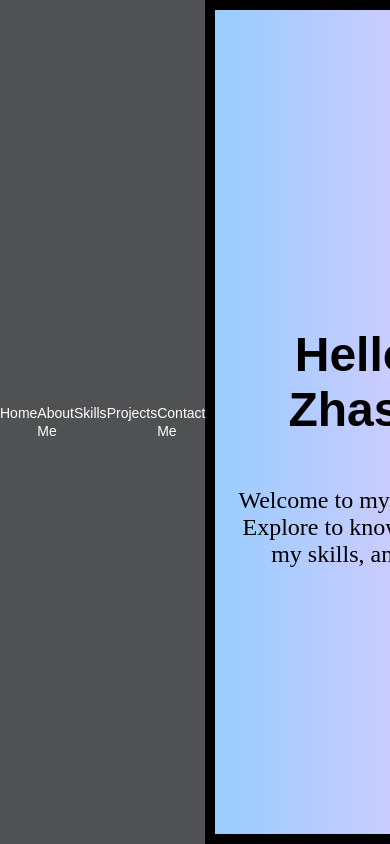
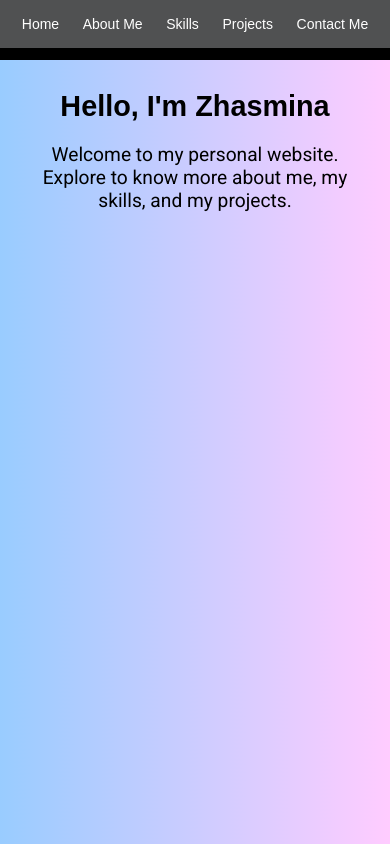
Before and after one commit to ZhAngelova/Swiper-Portfolio, a plain HTML site: page index.html in a window 390 px wide. Drawn offline with nearby package versions, Linux system fonts and the light colour scheme; a web font is replaced by a local one.

Commit message:
adding mobile responsive design

```diff
--- a/script1.js
+++ b/script1.js
@@ -2,30 +2,27 @@ document.addEventListener('DOMContentLoaded', () => {
     const swiper = new Swiper('.swiper-container', {
         effect: 'cube',
         grabCursor: true,
-        speed: 1000, // Transition speed in milliseconds (1000ms = 1 second)
+        speed: 1000,
         cubeEffect: {
-            shadow: false, // Disables the shadow for the cube effect.
-            slideShadows: false, // Disables the slide shadows.
+            shadow: false,
+            slideShadows: false,
         },
         on: {
             init: function () {
-                // Ensure the first slide is active without any margin or padding issues.
+
                 this.slides[0].style.marginTop = '0';
             }
         }
     });
 
-    // Select all navigation links with the class 'nav-link'.
+
     const navLinks = document.querySelectorAll('.nav-link');
-    // Iterate over each navigation link.
+
     navLinks.forEach(link => {
-        // Add a click event listener to each link.
+
         link.addEventListener('click', (e) => {
-            // Prevent the default anchor click behavior.
             e.preventDefault();
-            // Get the target index from the 'data-index' attribute of the clicked link.
             const targetIndex = link.getAttribute('data-index');
-            // Slide to the target index in the Swiper instance.
             swiper.slideTo(targetIndex);
         });
     });
--- a/style1.css
+++ b/style1.css
@@ -5,106 +5,85 @@
     box-sizing: border-box;
 }
 
-
-
-html,
-body {
+html, body {
     height: 100%;
-    overflow: hidden;
+    overflow-x: hidden;
     background-color: #000;
     font-family: 'Dune Rise', sans-serif;
-
 }
 
 p {
-    font-family: 'Times New Roman', Times, serif;
+    font-family: 'Roboto', sans-serif;
 }
 
 h1, h2 {
-    padding: 50px;
+    padding: 20px;
 }
 
 .container {
     display: flex;
-    height: 100vh;
+    flex-direction: column;
+    height: 100%;
 }
 
 nav {
     font-family: 'Dune Rise', sans-serif;
+    width: 100%;
+    background: #505152;
+    color: white;
+    padding: 10px;
+    text-align: center;
     position: fixed;
     top: 0;
-    left: 0;
-    width: 200px;
-    height: 100%;
-    background: #505152;
-    color: white;
-    display: flex;
-    align-items: center;
-    justify-content: center;
-    flex-direction: column;
     z-index: 10;
 }
 
 nav ul {
     list-style: none;
+    display: flex;
+    justify-content: space-around;
+    /* padding: 10px; */
     padding: 0;
 }
 
 nav ul li {
-    margin: 20px 0;
+    /* margin: 0; */
+    margin: 0 10px;
 }
 
 nav ul li a {
     color: white;
     text-decoration: none;
-    font-size: 18px;
+    font-size: 16px;
+    padding: 5px 10px;
 }
 
+/* Swiper container styles */
 .swiper-container {
-    margin-left: 200px;
-    width: calc(100% - 200px);
-    height: 100%;
-    z-index: 5;
-    padding: 10px;
-
+    width: 100%;
+    height: 100vh;
+    padding: 0;
+    margin-top: 50px; /* Offset for fixed nav */
 }
 
 .swiper-slide {
     display: flex;
     flex-direction: column;
-    justify-content: flex-start;
+    justify-content: center;
     align-items: center;
     text-align: center;
     height: 100%;
-    font-size: 1.5em;
-    background-color: #000; /* Match body background */
-    padding: 30px;
+    font-size: 1.2em;
+    background-color: #000;
+    padding: 20px;
 }
 
-.slide-content {
-    width: 100%;
-    height: 100%;
-    overflow-y: auto;
-
-}
-
-/* Different background colors for each section */
 #home {
-    background: linear-gradient(to right,#99ccff 0%, #ffccff 100%);
-    display: flex;
-    justify-content: center;
-    align-items: center;
-    flex-direction: column;
-
+    background: linear-gradient(to right, #99ccff 0%, #ffccff 100%);
 }
 
 #about {
     background: linear-gradient(to right, #ffccff 0%, #c534c5 100%);
-    display: flex;
-    justify-content: center;
-    align-items: center;
-    flex-direction: column;
-
 }
 
 #skills {
@@ -119,159 +98,91 @@ nav ul li a {
     background: linear-gradient(to right, #66ffff 0%, #99ccff 100%);
 }
 
-
-/* Skills */
+/* Responsive images */
 .skills-icons img {
-    width: 100px;
-    margin: 40px;
+    width: 80px;
+    margin: 20px;
 }
 
-
-/* Projects */
+/* Project Section */
 .project-sections {
     width: 100%;
-}
-
-.project-item {
-    display: flex;
-    justify-content: space-between;
-    align-items: center;
-    width: 100%;
-    margin-bottom: 30px; /* Add spacing between projects */
-}
-
-.project-description {
-    margin-bottom: 30px;
+    padding: 20px;
 }
 
 .project-iframe {
     margin-bottom: 30px;
 }
 
-.project-button {
-    margin-bottom: 50px;
+.project-description {
+    margin-bottom: 30px;
+    padding: 0 10px;
 }
-
-.project-button a {
-    color: white;
-    background: #333;
-    padding: 10px 20px;
-    text-decoration: none;
-    border-radius: 5px;
-    transition: background 0.3s;
-}
-
-/* .project-button a:hover {
-    background: #ff7b7b;
-} */
-
 
 /* Contact me */
 .social-icons a {
     color: rgb(92, 47, 92);
-    font-size: 20px;
-    margin: 20px;
+    font-size: 18px;
+    margin: 10px;
     text-decoration: none;
     display: flex;
-    align-items: baseline;
-
+    align-items: center;
 }
 
 i {
-    font-size: 40px;
-    padding-right: 20px;
+    font-size: 30px;
+    padding-right: 10px;
 }
 
-
-/* Responsive design */
-
-/* Media Queries */
-@media (max-width: 1200px) {
-    nav {
-        width: 150px;
+/* Mobile-specific styles */
+@media (max-width: 480px) {
+    nav ul {
+        flex-wrap: wrap;
     }
 
-    .swiper-container {
-        margin-left: 150px;
-        width: calc(100% - 150px);
-    }
-
-    nav ul li a {
-        font-size: 16px;
-    }
-}
-
-@media (max-width: 768px) {
-    nav {
-        width: 120px;
-    }
-
-    .swiper-container {
-        margin-left: 120px;
-        width: calc(100% - 120px);
+    nav ul li {
+        margin: 5px 5px;
     }
 
     nav ul li a {
         font-size: 14px;
+        padding: 5px;
+    }
+
+    .swiper-container {
+        margin-top: 60px;
+    }
+
+    h1, h2 {
+        padding: 10px;
+        font-size: 1.5em;
+    }
+
+    p {
+        padding: 10px;
+        font-size: 1em;
     }
 
     .skills-icons img {
         width: 60px;
-        margin: 5px;
+        margin: 10px;
     }
 
     .project-description {
-        font-size: 1em;
-    }
-
-    .project-iframe iframe {
-        height: 300px;
-    }
-}
-
-@media (max-width: 480px) {
-    nav {
-        width: 100%;
-        height: auto;
-        position: relative;
-        flex-direction: row;
-        justify-content: space-around;
-        padding: 10px 0;
-    }
-
-    .swiper-container {
-        margin-left: 0;
-        width: 100%;
+        font-size: 0.9em;
+        padding: 10px;
     }
 
     .swiper-slide {
         padding: 10px;
     }
 
-    nav ul {
-        display: flex;
-        justify-content: space-around;
-        width: 100%;
+    .project-iframe {
+        height: 400px;
     }
 
-    nav ul li {
-        margin: 0;
-    }
 
-    nav ul li a {
-        font-size: 14px;
-    }
-
-    .skills-icons img {
-        width: 50px;
-        margin: 5px;
-    }
-
-    .project-description {
-        font-size: 0.8em;
-    }
-
-    .project-iframe iframe {
-        height: 200px;
+    #home, #about, #skills, #projects, #contact {
+        padding: 20px;
     }
 }
```
Also changed, not shown: index.html (+2 -0 lines).
